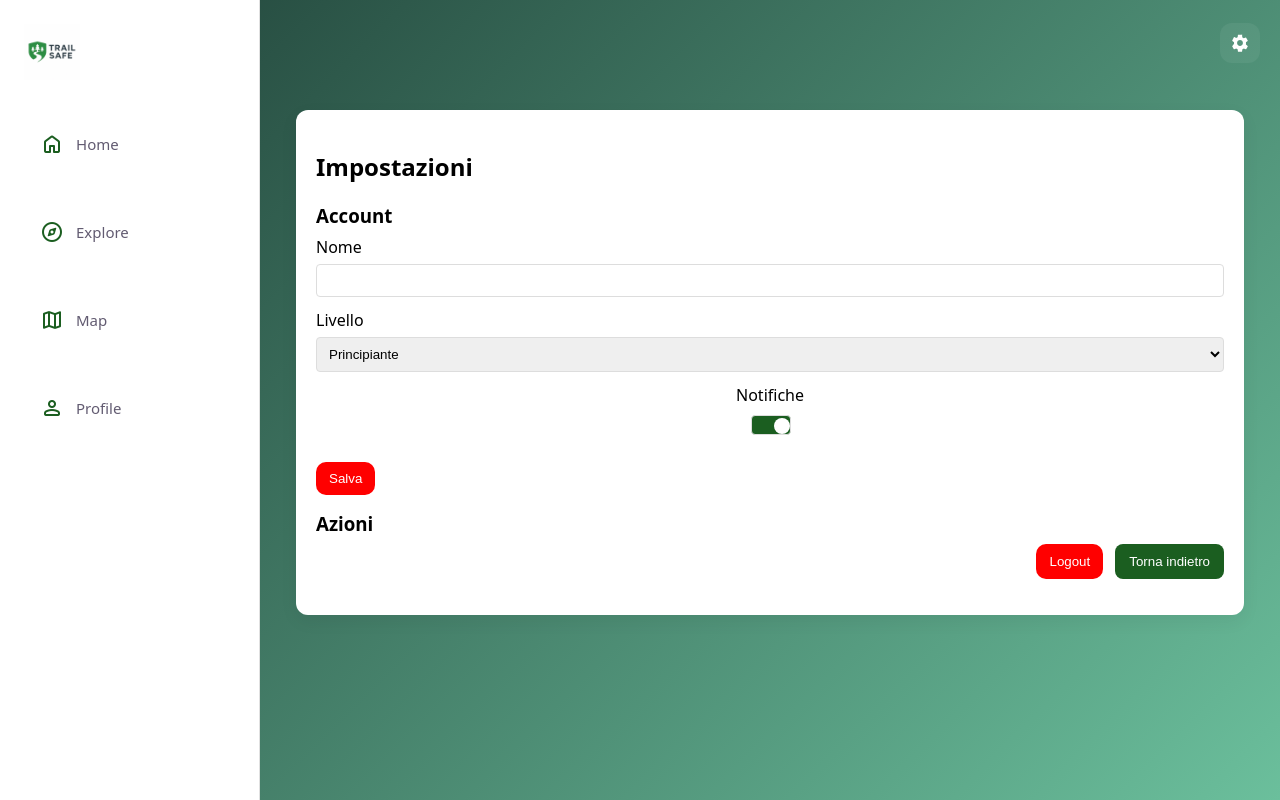
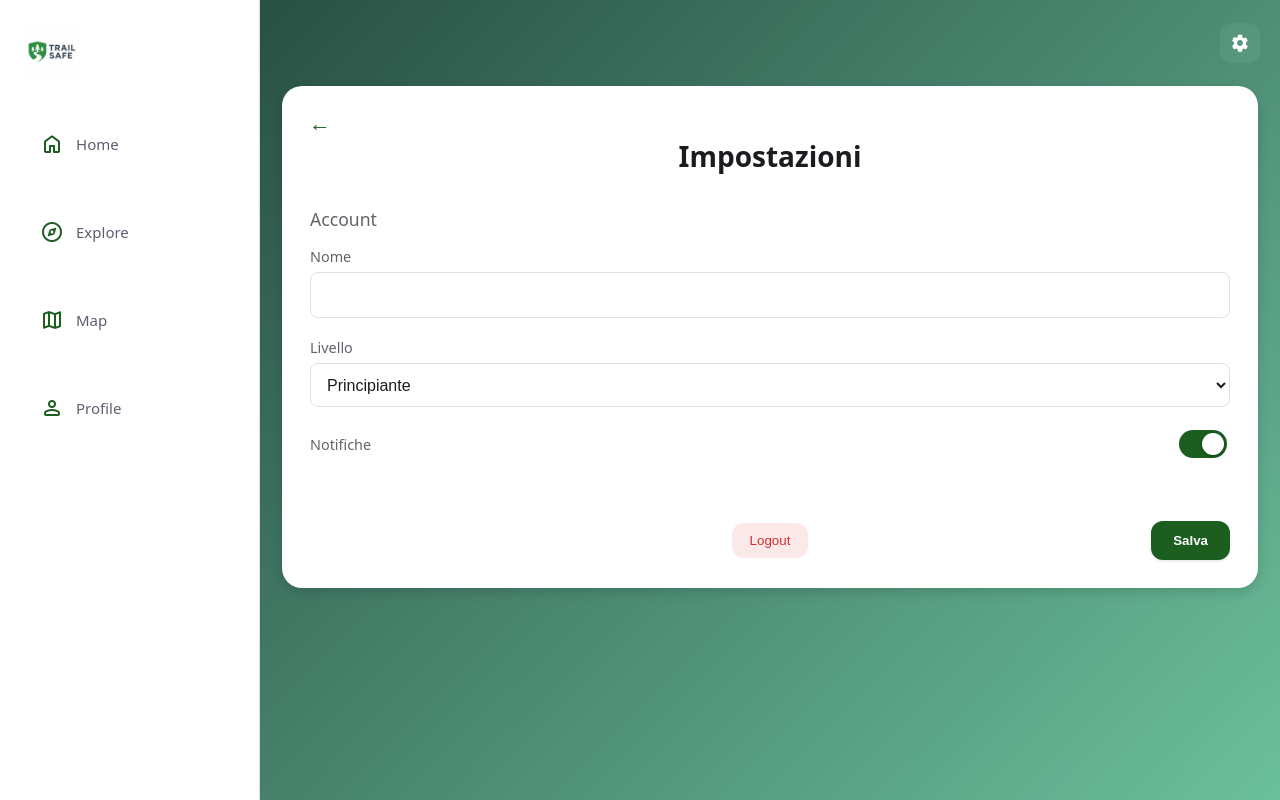
Before and after one commit to Sambuzi/TrailSafe, a Vue app in the folder client/: page /settings in a window 1280 px wide. Built offline with nearby package versions, Linux system fonts and the light colour scheme.

Commit message:
modify settings layout

```diff
--- a/client/src/css/Settings.css
+++ b/client/src/css/Settings.css
@@ -1,38 +1,225 @@
+/* =========================
+   MATERIAL 3 DESIGN TOKENS
+   ========================= */
+:root {
+  --md-primary: #1b5e20;
+  --md-on-primary: #ffffff;
+  --md-surface: #ffffff;
+  --md-surface-container: #f7f7f7;
+  --md-outline: #e0e0e0;
+  --md-on-surface: #1c1b1f;
+  --md-on-surface-variant: #5f6368;
+  --md-error: #d32f2f;
 
-.settings-page {
-  width: 100%;
-  display: flex;
-  justify-content: center;
-  padding: 24px;
-  box-sizing: border-box;
+  --md-radius-sm: 8px;
+  --md-radius-md: 12px;
+  --md-radius-lg: 20px;
+
+  --md-elevation-1: 0 1px 3px rgba(0,0,0,.12);
+  --md-elevation-2: 0 4px 12px rgba(0,0,0,.14);
 }
 
+
+/* =========================
+   CARD
+   ========================= */
 .settings-card {
   width: 100%;
   max-width: 920px;
-  background: #ffffff;
-  border-radius: 12px;
-  padding: 20px;
-  box-shadow: 0 6px 18px rgba(0,0,0,0.06);
+  background: var(--md-surface);
+  border-radius: var(--md-radius-lg);
+  padding: 28px;
+  box-shadow: var(--md-elevation-2);
+  position: relative;
+  margin: 0 auto;
 }
 
-.setting-section { margin-bottom: 16px }
-.setting-section h3 { margin: 0 0 8px 0 }
+/* =========================
+   BACK BUTTON (M3 ICON)
+   ========================= */
+.back-btn {
+  position: absolute;
+  top: 16px;
+  left: 16px;
+  width: 44px;
+  height: 44px;
+  border-radius: 50%;
+  background: transparent;
+  border: none;
+  cursor: pointer;
+  display: grid;
+  place-items: center;
+}
 
-.settings-form { display: flex; flex-direction: column; gap: 12px }
-.settings-form label { display: flex; flex-direction: column; gap: 6px }
-.settings-form input, .settings-form select { padding: 8px; border: 1px solid #ddd; border-radius: 4px }
-.switch-label { flex-direction: row; align-items: center; justify-content: space-between }
-.switch { width: 40px; height: 20px; appearance: none; background: #ccc; border-radius: 10px; position: relative; cursor: pointer }
-.switch:checked { background: #1b5e20 }
-.switch::after { content: ''; position: absolute; width: 16px; height: 16px; background: white; border-radius: 50%; top: 2px; left: 2px; transition: left 0.2s }
-.switch:checked::after { left: 22px }
-.form-actions { display: flex; gap: 8px; margin-top: 12px }
+.back-btn::before {
+  content: '←';
+  font-size: 22px;
+  font-weight: 700;
+  color: var(--md-primary);
+}
 
-.actions { display:flex; justify-content:flex-end; gap:12px }
-.btn-primary { background: #1b5e20; color: #fff; padding: 10px 14px; border-radius: 8px; border: none; cursor: pointer }
-.logout-btn { background: red; color: white }
+.back-btn:hover {
+  background: rgba(27,94,32,.08);
+}
 
-@media (max-width: 900px) {
-  .settings-page { overflow-x: auto; }
+/* =========================
+   TYPOGRAPHY
+   ========================= */
+.settings-card h2 {
+  font-size: 1.75rem;
+  font-weight: 600;
+  text-align: center;
+  margin-bottom: 32px;
+  color: var(--md-on-surface);
 }
+
+.setting-section h3 {
+  font-size: 1.1rem;
+  font-weight: 500;
+  margin-bottom: 16px;
+  color: var(--md-on-surface-variant);
+}
+
+/* =========================
+   FORM
+   ========================= */
+.settings-form {
+  display: flex;
+  flex-direction: column;
+  gap: 20px;
+}
+
+/* Base label */
+.settings-form label {
+  display: flex;
+  flex-direction: column;
+  gap: 6px;
+  font-size: .9rem;
+  color: var(--md-on-surface-variant);
+}
+
+/* =========================
+   TEXT FIELD & SELECT
+   ========================= */
+.settings-form input[type="text"],
+.settings-form select {
+  height: 44px;
+  padding: 0 12px;
+  border-radius: var(--md-radius-sm);
+  border: 1px solid var(--md-outline);
+  background: var(--md-surface);
+  font-size: 1rem;
+  color: var(--md-on-surface);
+}
+
+.settings-form input:focus,
+.settings-form select:focus {
+  outline: none;
+  border-color: var(--md-primary);
+  box-shadow: 0 0 0 2px rgba(27,94,32,.15);
+}
+
+/* =========================
+   SWITCH (MATERIAL 3)
+   ========================= */
+.settings-form label.switch-label {
+  flex-direction: row;
+  align-items: center;
+  justify-content: space-between;
+}
+
+.switch {
+  width: 48px;
+  height: 28px;
+  appearance: none;
+  background: #c7c7c7;
+  border-radius: 14px;
+  position: relative;
+  cursor: pointer;
+  transition: background .2s ease;
+}
+
+.switch::after {
+  content: '';
+  width: 22px;
+  height: 22px;
+  background: #ffffff;
+  border-radius: 50%;
+  position: absolute;
+  top: 3px;
+  left: 3px;
+  transition: left .2s ease;
+  box-shadow: 0 1px 4px rgba(0,0,0,.3);
+}
+
+.switch:checked {
+  background: var(--md-primary);
+}
+
+.switch:checked::after {
+  left: 23px;
+}
+
+/* =========================
+   ACTIONS
+   ========================= */
+.form-actions {
+  display: grid;
+  grid-template-columns: 1fr auto 1fr;
+  align-items: center;
+  margin-top: 40px;
+}
+
+/* Logout (Tonal button) */
+.logout-btn {
+  grid-column: 2;
+  background: rgba(211,47,47,.1);
+  color: var(--md-error);
+  padding: 10px 18px;
+  border-radius: var(--md-radius-md);
+  border: none;
+  cursor: pointer;
+  font-weight: 500;
+}
+
+.logout-btn:hover {
+  background: rgba(211,47,47,.2);
+}
+
+/* Save (Filled button) */
+.btn-primary {
+  grid-column: 3;
+  justify-self: end;
+  background: var(--md-primary);
+  color: var(--md-on-primary);
+  padding: 12px 22px;
+  border-radius: var(--md-radius-md);
+  border: none;
+  font-weight: 600;
+  cursor: pointer;
+  box-shadow: var(--md-elevation-1);
+}
+
+.btn-primary:hover {
+  box-shadow: var(--md-elevation-2);
+}
+
+/* =========================
+   MOBILE
+   ========================= */
+@media (max-width: 768px) {
+  .settings-card {
+    padding: 20px;
+  }
+
+  .form-actions {
+    grid-template-columns: 1fr;
+    gap: 16px;
+  }
+
+  .logout-btn,
+  .btn-primary {
+    width: 100%;
+    justify-self: center;
+  }
+}
--- a/client/src/pages/Settings.vue
+++ b/client/src/pages/Settings.vue
@@ -1,6 +1,7 @@
 <template>
   <div class="settings-page">
     <div class="settings-card">
+      <button class="back-btn" @click="$router.back()"></button>
       <h2>Impostazioni</h2>
 
       <section class="setting-section">
@@ -22,18 +23,12 @@
             <span>Notifiche</span>
             <input v-model="form.notificationsEnabled" type="checkbox" class="switch" />
           </label>
-          <div class="form-actions">
-            <button class="btn filled" type="submit">Salva</button>
+         <div class="form-actions">
+            <button type="button" class="logout-btn" @click="logout">Logout</button>
+            <button class="btn-primary" type="submit">Salva</button>
           </div>
+
         </form>
-      </section>
-
-      <section class="setting-section">
-        <h3>Azioni</h3>
-        <div class="actions">
-          <button class="btn filled logout-btn" @click="logout">Logout</button>
-          <button class="btn-primary" @click="$router.back()">Torna indietro</button>
-        </div>
       </section>
     </div>
   </div>
@@ -76,6 +71,7 @@ export default {
           alert('Impostazioni salvate!');
           this.user.user = { ...this.user.user, ...data.user };
           localStorage.setItem('ts_user', JSON.stringify(this.user));
+          this.$router.back();
         } else {
           alert('Errore: ' + (data.error || 'Sconosciuto'));
         }
```
